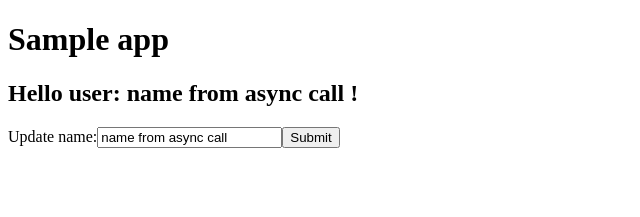
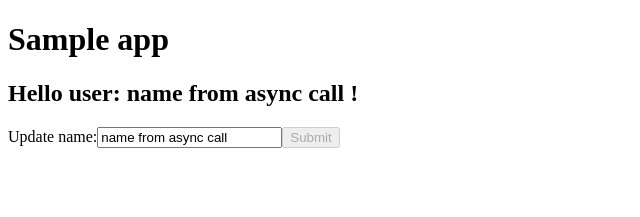
Before and after one commit to aisnote/ts-001-starter-boilerplate, a React app: page / in a window 1280 px wide. Shown: the top 217 px of the page, without its empty margins (0-640 px from the left). Built offline with nearby package versions, Linux system fonts and the light colour scheme.

Commit message:
enable and disable

```diff
--- a/src/app.tsx
+++ b/src/app.tsx
@@ -29,6 +29,7 @@
                 editingName={editingName}
                 onNameUpdated={setUserNameState}
                 onEditingNameUpdated={setEditingName}
+                disabled={editingName === '' || editingName === name}
             />
         </>
     );
--- a/src/nameEdit.tsx
+++ b/src/nameEdit.tsx
@@ -5,11 +5,10 @@
     editingName: string;
     onNameUpdated: () => any;
     onEditingNameUpdated: (newEditingName: string) => any;
+    disabled: boolean;
 };
 
 export const NameEditComponent = (props: Props) => {
-
-    const [lastInitName, setLastInitName] = React.useState(props.initialUserName);
 
     const onChange = (e: React.ChangeEvent<HTMLInputElement>) => {
         props.onEditingNameUpdated(e.target.value);
@@ -26,7 +25,9 @@
                 value={props.editingName}
                 onChange={onChange}
             />
-            <button onClick={onNameSubmit}>Submit</button>
+            <button onClick={onNameSubmit}
+                disabled={props.disabled}
+            >Submit</button>
         </>
     );
 };
```
